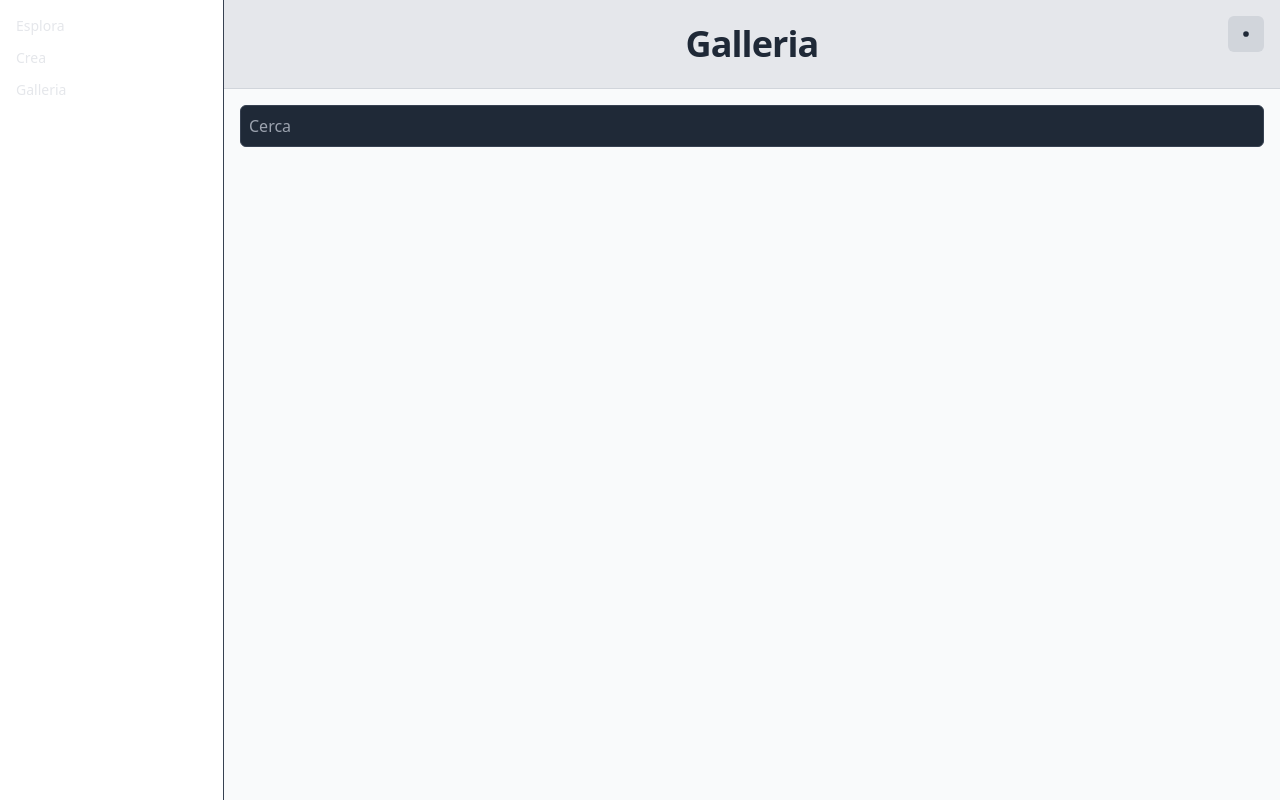
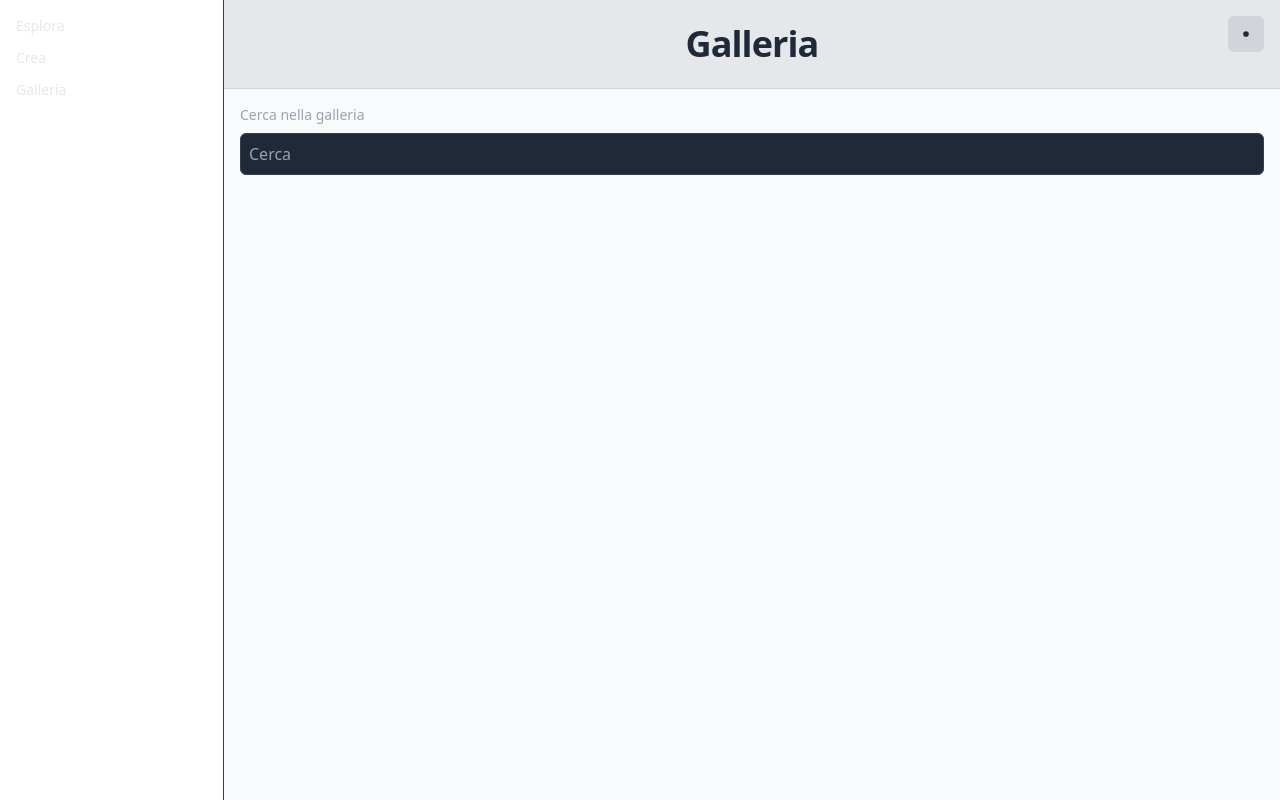
Before and after one commit to lelus78/FaceSwapApp, a Flask app: page /gallery in a window 1280 px wide. Run offline with Flask 3, Linux system fonts and the light colour scheme; data that the repository does not hold is empty; some libraries are stand-ins or nearby versions.

Commit message:
Add labels for search inputs

```diff
--- a/app/templates/esplora.html
+++ b/app/templates/esplora.html
@@ -3,6 +3,7 @@
 {% block header_title %}Esplora{% endblock %}
 {% block content %}
 <div class="p-4">
+  <label for="explore-search" class="block mb-2 text-sm font-medium text-gray-400">Cerca immagini</label>
   <input type="search" id="explore-search" placeholder="Cerca" class="w-full mb-4 p-2 rounded-md bg-gray-800 border border-gray-700" aria-label="Cerca immagini">
   <div id="explore-grid" class="grid gap-4 sm:grid-cols-2 md:grid-cols-3 lg:grid-cols-4"></div>
   <div id="sentinel" class="h-10"></div>
--- a/app/templates/galleria.html
+++ b/app/templates/galleria.html
@@ -3,6 +3,7 @@
 {% block header_title %}Galleria{% endblock %}
 {% block content %}
 <div class="p-4">
+  <label for="gallery-search" class="block mb-2 text-sm font-medium text-gray-400">Cerca nella galleria</label>
   <input type="search" id="gallery-search" placeholder="Cerca" class="w-full mb-4 p-2 rounded-md bg-gray-800 border border-gray-700" aria-label="Cerca nella galleria">
   <div id="user-gallery" class="grid gap-4 sm:grid-cols-2 md:grid-cols-3 lg:grid-cols-4"></div>
 </div>
```
